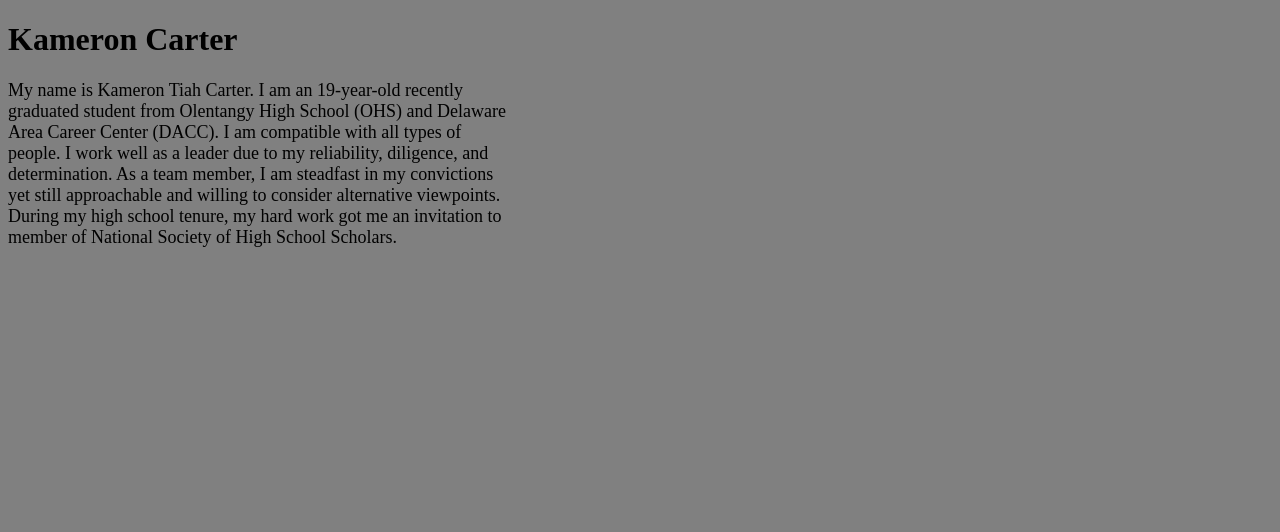
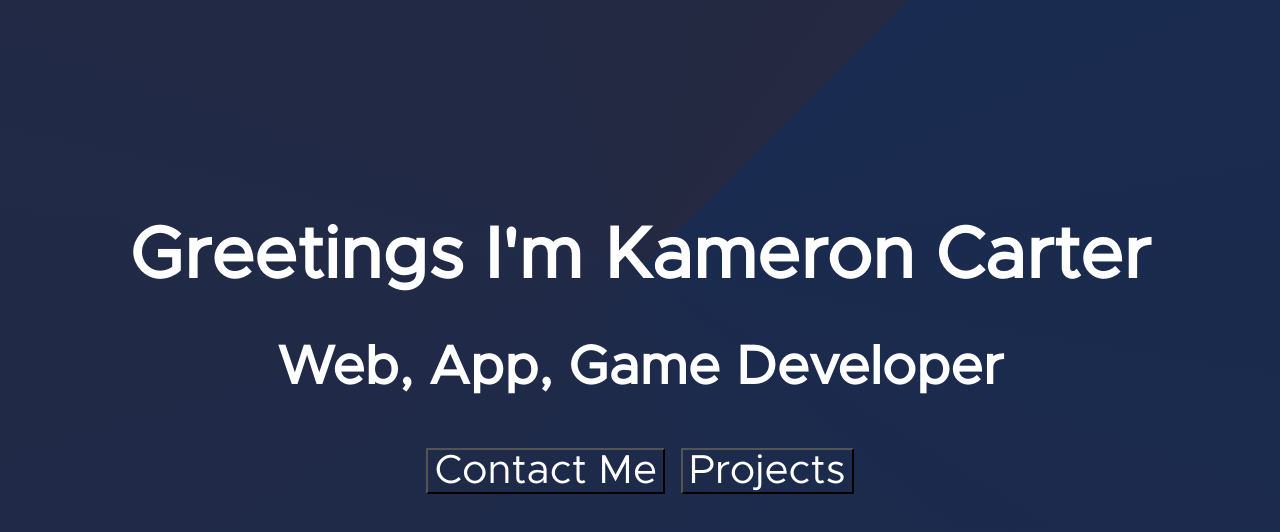
Before and after one commit to AceuptheSleeve/AceuptheSleeve.github.io, a plain HTML site: page home.html in a window 1280 px wide. Drawn offline with Linux system fonts and the light colour scheme.

Commit message:
Overhaul

```diff
--- a/home.html
+++ b/home.html
@@ -5,14 +5,14 @@
         <link rel="stylesheet" href="style.css">
     </head>
     <body>
-            <h1>Kameron Carter</h1>
-            <p class = "textbox">
-                My name is Kameron Tiah Carter.
-                I am an 19-year-old recently graduated student from Olentangy High School (OHS) and Delaware Area Career Center (DACC).
-                I am compatible with all types of people.
-                I work well as a leader due to my reliability, diligence, and determination.
-                As a team member, I am steadfast in my convictions yet still approachable and willing to consider alternative viewpoints.
-                During my high school tenure, my hard work got me an invitation to member of National Society of High School Scholars.
-            </p>
+            <div class = "centerbox">
+            <h1>Greetings I'm Kameron Carter</h1>
+            <h2>
+                Web, App, Game Developer
+            <h2>
+            <form action="contact.html">
+            <button href="contact.html"> Contact Me </button>
+            <button href="project.html"> Projects </button>
+            </div>
     </body>
 </html>
--- a/style.css
+++ b/style.css
@@ -1,23 +1,44 @@
 body {
-    background-color: grey;
+    background: #192B50;
+    background: conic-gradient(from 45deg, #192B50, #252941);
+    color: white;
+    font-family: myFont;
 }
 
+nav {
+    font-family: inherit;
+}
 
 p {
     text-align: right;
     font-size: large;
+    font-family: inherit;
 }
 
-h1 {
-    text-align: left;
+.centerbox{
+    padding-top: 13%;
+    text-decoration: solid;
+    text-align: center;
+    font-size: 225%;
+    font-family: inherit;
 }
 
-.textbox {
-    max-width: 40%;
-    text-align: left;
+button{
+    color: inherit;
+    font-family: inherit;
+    text-decoration: solid;
+    text-align: center;
+    background: transparent;
+    font-size: 75%;
 }
 
-/*@font-face {
-    font-family: customfont;
+button:hover {
+    opacity: 60%;
+}
+
+
+
+@font-face {
+    font-family: myFont;
     src: url("assets/metropolis.regular.otf");
 }
```
Also changed, not shown: contact.html (added, +10 -0 lines), projects.html (added, +10 -0 lines), assets/Me.jpg (added).
